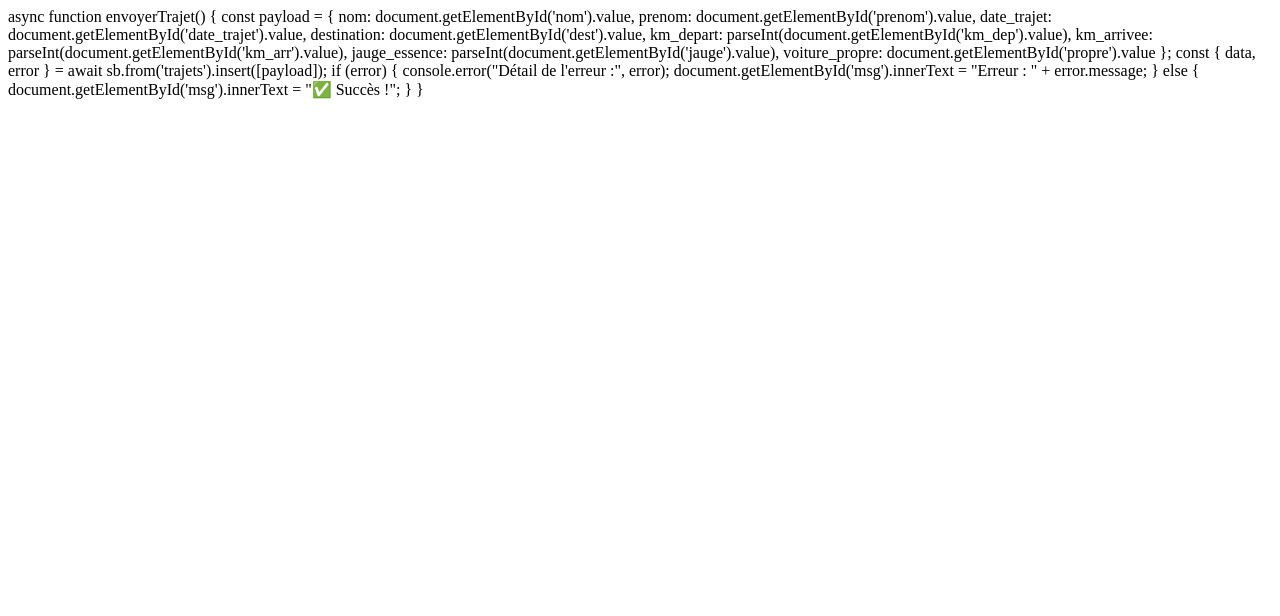
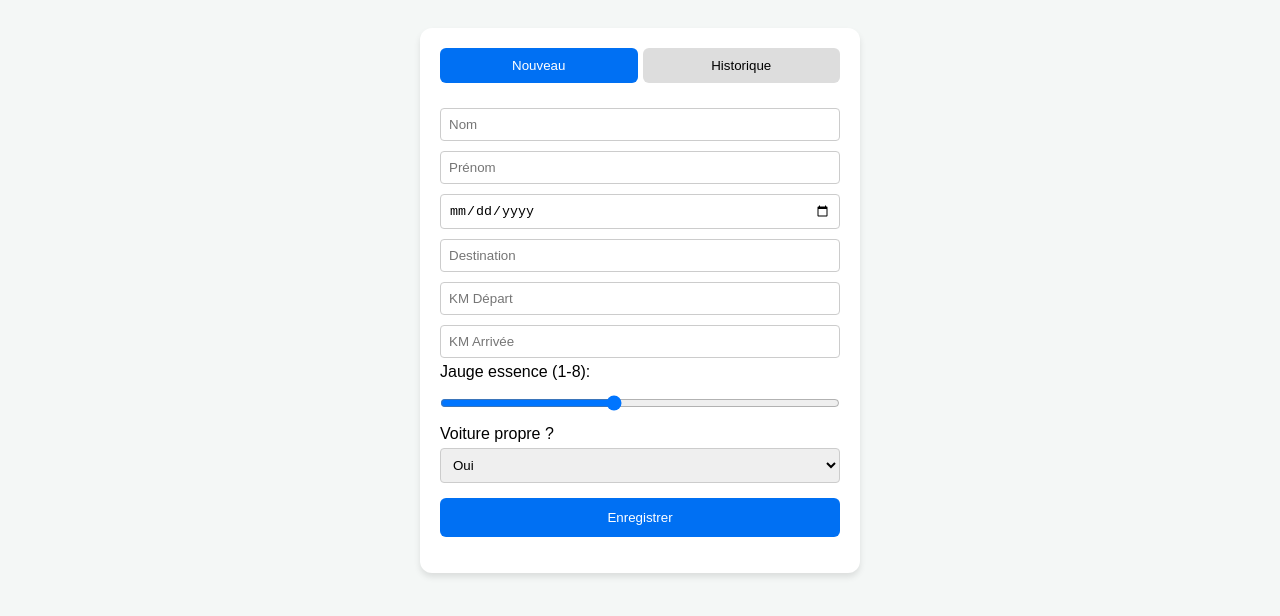
Before and after one commit to mcd64000-design/Apply-Kilom-tre-v-hicule, a plain HTML site: page index.html in a window 1280 px wide. Drawn offline with nearby package versions, Linux system fonts and the light colour scheme.

Commit message:
Enhance index.html for mileage tracking app
Updated the HTML structure and JavaScript functionality for the mileage tracking application, including improvements to the form and history display.

```diff
--- a/index.html
+++ b/index.html
@@ -1,4 +1,69 @@
+<!DOCTYPE html>
+<html lang="fr">
+<head>
+    <meta charset="UTF-8">
+    <title>Suivi Kilométrique</title>
+    <script src="https://unpkg.com/@supabase/supabase-js@2"></script>
+    <style>
+        body { font-family: sans-serif; background: #f4f7f6; padding: 20px; display: flex; justify-content: center; }
+        .box { background: white; padding: 20px; border-radius: 12px; width: 100%; max-width: 400px; box-shadow: 0 4px 6px rgba(0,0,0,0.1); }
+        .tabs { display: flex; gap: 5px; margin-bottom: 20px; }
+        .tab-btn { flex: 1; padding: 10px; border: none; border-radius: 6px; cursor: pointer; background: #ddd; }
+        .tab-btn.active { background: #0070f3; color: white; }
+        .page { display: none; }
+        .page.active { display: block; }
+        input, select { width: 100%; padding: 8px; margin: 5px 0; border: 1px solid #ccc; border-radius: 4px; box-sizing: border-box; }
+        button.main { width: 100%; padding: 12px; background: #0070f3; color: white; border: none; border-radius: 6px; cursor: pointer; margin-top: 10px; }
+    </style>
+</head>
+<body>
+
+<div class="box">
+    <div class="tabs">
+        <button class="tab-btn active" onclick="showPage('form', this)">Nouveau</button>
+        <button class="tab-btn" onclick="showPage('hist', this)">Historique</button>
+    </div>
+
+    <div id="form" class="page active">
+        <input type="text" id="nom" placeholder="Nom">
+        <input type="text" id="prenom" placeholder="Prénom">
+        <input type="date" id="date_trajet">
+        <input type="text" id="dest" placeholder="Destination">
+        <input type="number" id="km_dep" placeholder="KM Départ">
+        <input type="number" id="km_arr" placeholder="KM Arrivée">
+        <label>Jauge essence (1-8):</label>
+        <input type="range" id="jauge" min="1" max="8" value="4">
+        <label>Voiture propre ?</label>
+        <select id="propre"><option value="Oui">Oui</option><option value="Non">Non</option></select>
+        <button class="main" onclick="envoyerTrajet()">Enregistrer</button>
+        <p id="msg"></p>
+    </div>
+
+    <div id="hist" class="page">
+        <div id="liste">Chargement...</div>
+    </div>
+</div>
+
+<script>
+    // --- VOS CONFIGURATIONS ---
+    const sbUrl = "VOTRE_URL_SUPABASE_ICI";
+    const sbKey = "VOTRE_CLE_ANON_ICI";
+    const sb = window.supabase.createClient(sbUrl, sbKey);
+
+    document.getElementById('date_trajet').valueAsDate = new Date();
+
+    function showPage(p, btn) {
+        document.querySelectorAll('.page').forEach(e => e.classList.remove('active'));
+        document.querySelectorAll('.tab-btn').forEach(e => e.classList.remove('active'));
+        document.getElementById(p).classList.add('active');
+        if(btn) btn.classList.add('active');
+        if(p === 'hist') charger();
+    }
+
     async function envoyerTrajet() {
+        const msg = document.getElementById('msg');
+        msg.innerText = "Envoi...";
+
         const payload = {
             nom: document.getElementById('nom').value,
             prenom: document.getElementById('prenom').value,
@@ -10,12 +75,18 @@
             voiture_propre: document.getElementById('propre').value
         };
 
-        const { data, error } = await sb.from('trajets').insert([payload]);
+        const { error } = await sb.from('trajets').insert([payload]);
+        msg.innerText = error ? "Erreur : " + error.message : "✅ Succès !";
+    }
 
-        if (error) {
-            console.error("Détail de l'erreur :", error);
-            document.getElementById('msg').innerText = "Erreur : " + error.message;
-        } else {
-            document.getElementById('msg').innerText = "✅ Succès !";
-        }
+    async function charger() {
+        const { data } = await sb.from('trajets').select('*').limit(8).order('created_at', { ascending: false });
+        document.getElementById('liste').innerHTML = (data || []).map(t =>
+            `<div style="font-size:12px; margin-bottom:5px; border-bottom:1px solid #eee;">
+                <strong>${t.destination}</strong> (${t.date_trajet}) - Ess: ${t.jauge_essence}/8
+            </div>`
+        ).join('');
     }
+</script>
+</body>
+</html>
```
